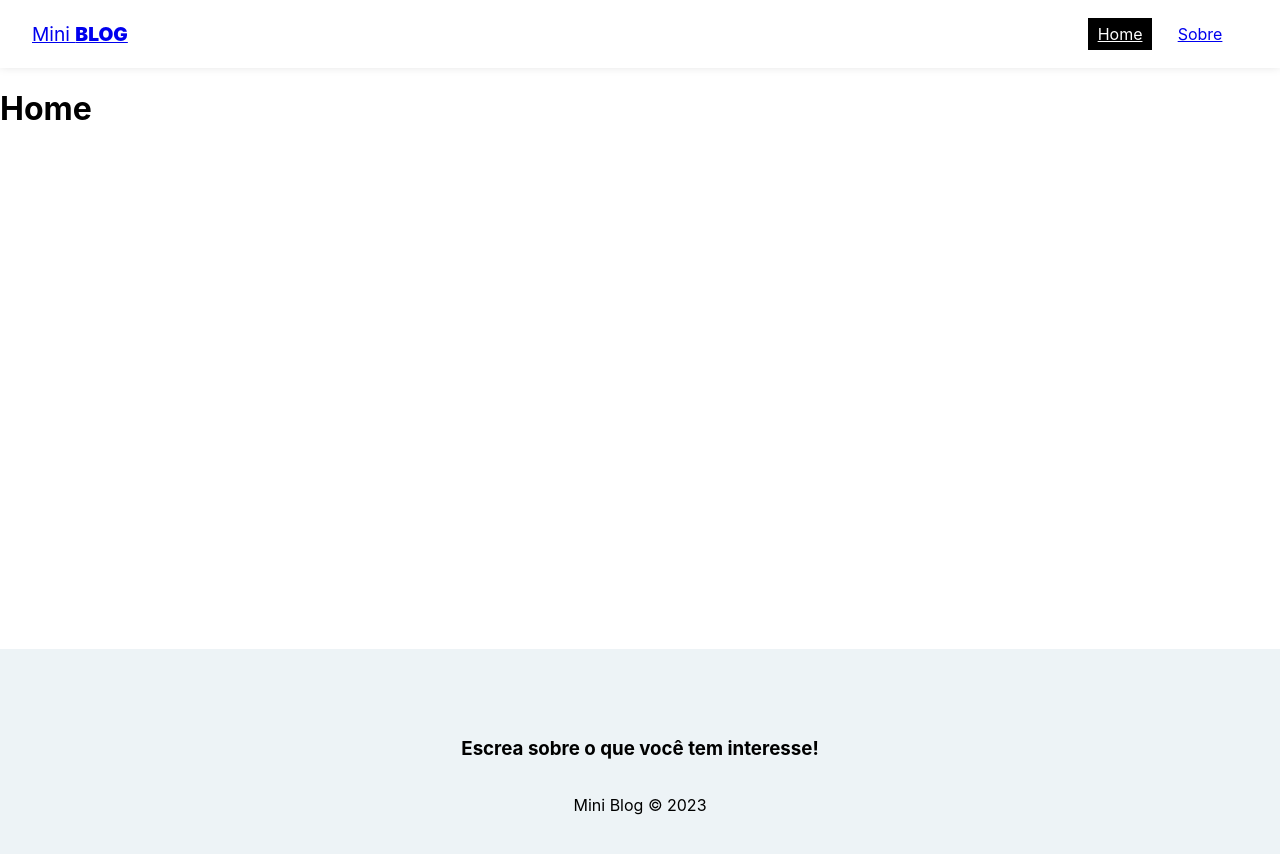
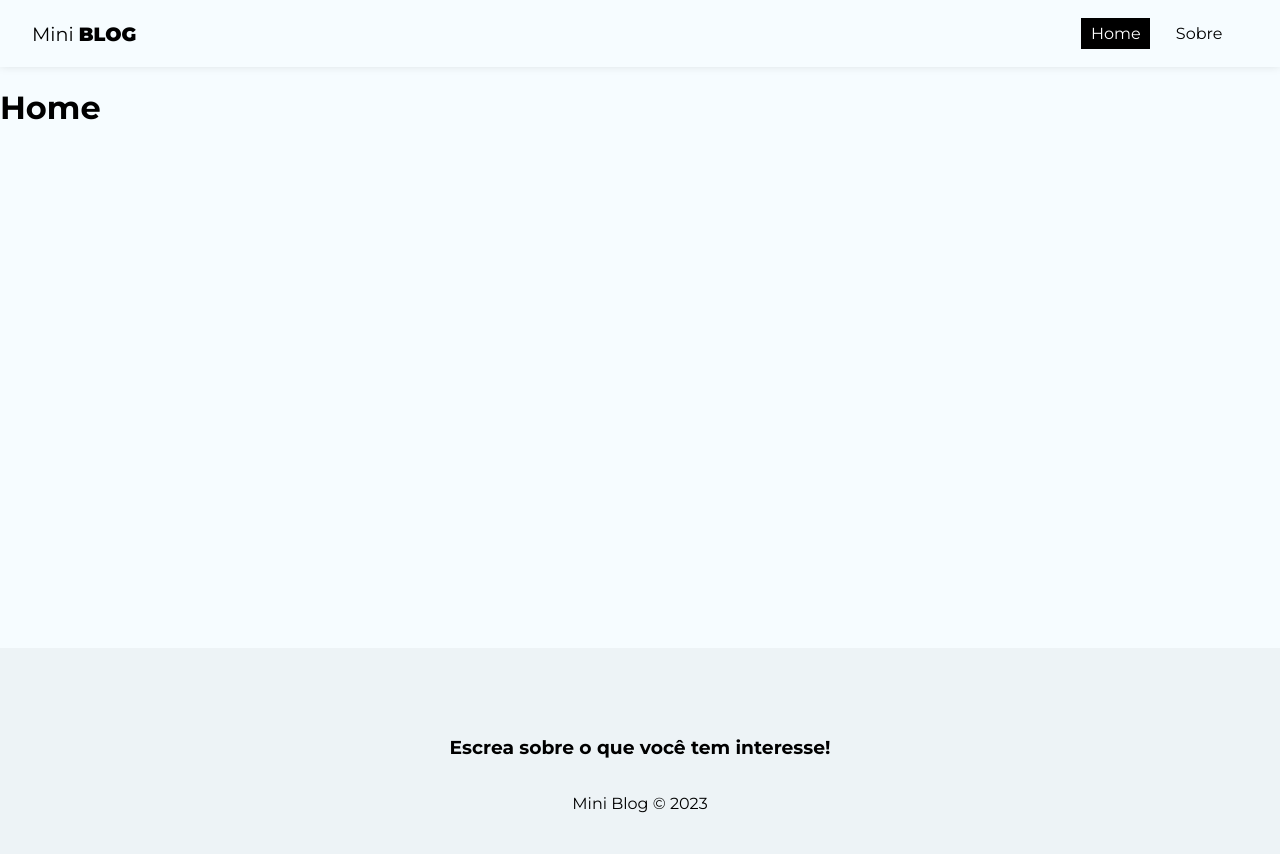
Before and after one commit to lauromiottojr/react-course-hdc, a React (Create React App) app in the folder 09-mini-blog/: page / in a window 1280 px wide. Shown: the top 854 px of the page. Built offline with nearby package versions, Linux system fonts and the light colour scheme.

Commit message:
Config Font family and global CSS

```diff
--- a/09-mini-blog/public/index.html
+++ b/09-mini-blog/public/index.html
@@ -1,14 +1,12 @@
 <!DOCTYPE html>
 <html lang="en">
+
 <head>
   <meta charset="utf-8" />
   <link rel="icon" href="%PUBLIC_URL%/favicon.ico" />
   <meta name="viewport" content="width=device-width, initial-scale=1" />
   <meta name="theme-color" content="#000000" />
-    <meta
-      name="description"
-      content="Web site created using create-react-app"
-    />
+  <meta name="description" content="Web site created using create-react-app" />
   <link rel="apple-touch-icon" href="%PUBLIC_URL%/logo192.png" />
   <!--
       manifest.json provides metadata used when your web app is installed on a
@@ -24,8 +22,14 @@
       work correctly both with client-side routing and a non-root public URL.
       Learn how to configure a non-root public URL by running `npm run build`.
     -->
-    <title>React App</title>
+  <link rel="preconnect" href="https://fonts.googleapis.com">
+  <link rel="preconnect" href="https://fonts.gstatic.com" crossorigin>
+  <link
+    href="https://fonts.googleapis.com/css2?family=Montserrat:ital,wght@0,100;0,200;0,300;0,400;0,500;0,600;0,700;0,800;0,900;1,100;1,200;1,300;1,400;1,500;1,600;1,700;1,800;1,900&display=swap"
+    rel="stylesheet">
+  <title>Mini Blog</title>
 </head>
+
 <body>
   <noscript>You need to enable JavaScript to run this app.</noscript>
   <div id="root"></div>
@@ -40,4 +44,5 @@
       To create a production bundle, use `npm run build` or `yarn build`.
     -->
 </body>
+
 </html>
--- a/09-mini-blog/src/index.css
+++ b/09-mini-blog/src/index.css
@@ -1,13 +1,33 @@
 body {
+  background-color: #f6fcff;
+  padding: 0;
   margin: 0;
-  font-family: -apple-system, BlinkMacSystemFont, 'Segoe UI', 'Roboto', 'Oxygen',
-    'Ubuntu', 'Cantarell', 'Fira Sans', 'Droid Sans', 'Helvetica Neue',
-    sans-serif;
-  -webkit-font-smoothing: antialiased;
-  -moz-osx-font-smoothing: grayscale;
+  font-family: 'Montserrat', sans-serif;
 }
 
-code {
-  font-family: source-code-pro, Menlo, Monaco, Consolas, 'Courier New',
-    monospace;
+input::placeholder,
+textarea::placeholder {
+  font-family: 'Montserrat', sans-serif;
 }
+
+input:focus,
+textarea:focus {
+  outline: none;
+}
+
+a,
+nav button {
+  text-decoration: none;
+  background-color: transparent;
+  border: none;
+  color: #000;
+  transition: .4s;
+  font-size: 1em;
+  cursor: pointer;
+  font-family: 'Montserrat', sans-serif;
+}
+
+a:hover,
+nav button:hover {
+  color: #bbb;
+}
```
Lines whose indentation alone changed are shown as unchanged.
